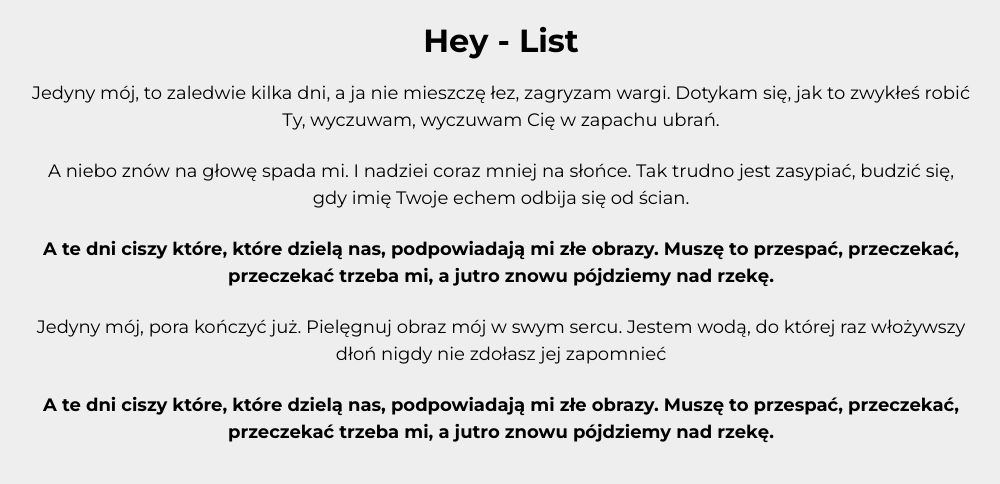
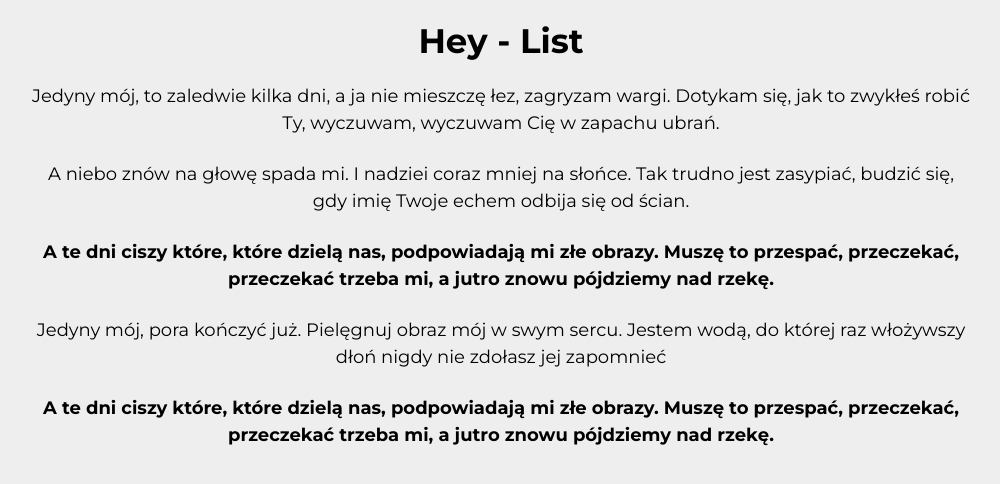
Before and after one commit to krzysztofhejna/learning-git3, a plain HTML site: page index.html in a window 1280 px wide. Shown: the whole page, without its empty margins (139-1139 px from the left). Drawn offline with Linux system fonts and the light colour scheme.

Commit message:
Change title font size

```diff
--- a/style.css
+++ b/style.css
@@ -20,7 +20,7 @@ body {
 }
 
 .song__title {
-    font-size: 32px;
+    font-size: 34px;
 }
 
 .song__title,
```
